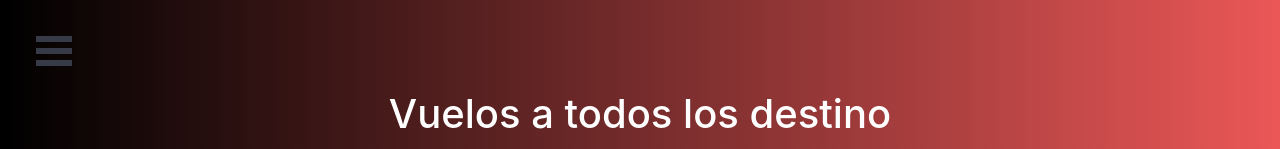
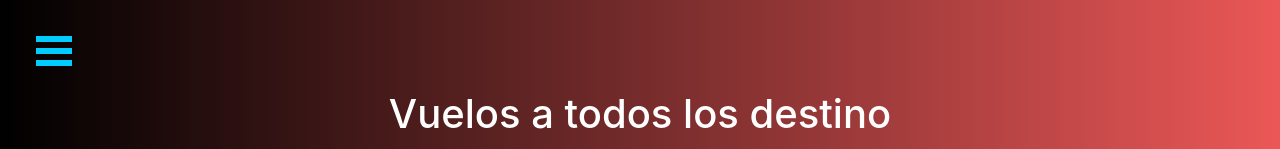
Before and after one commit to Lotbrock/react, a React (Create React App) app in the folder vuelos/: page /vuelos in a window 1280 px wide. Shown: the top 149 px of the page. Built offline with nearby package versions, Linux system fonts and the light colour scheme.

Commit message:
Chore: se hacen pequeños cambios al estilo

```diff
--- a/vuelos/src/App.css
+++ b/vuelos/src/App.css
@@ -49,12 +49,12 @@
 
 /* Color/shape of burger icon bars */
 .bm-burger-bars {
-  background: #373a47;
+  background: #00ccff;
 }
 
 /* Color/shape of burger icon bars on hover*/
 .bm-burger-bars-hover {
-  background: #a90000;
+  background: #ffffff;
 }
 
 /* Position and sizing of clickable cross button */
--- a/vuelos/src/components/Calendario.js
+++ b/vuelos/src/components/Calendario.js
@@ -7,7 +7,7 @@ class Calendario extends Component {
         isOpen: false
     };
     onChange= date =>{
-        var id= this.props.id;
+        const id= this.props.id;
         this.setState(date);
         date>new Date()?
         window.sessionStorage.setItem(id ,date)
```
